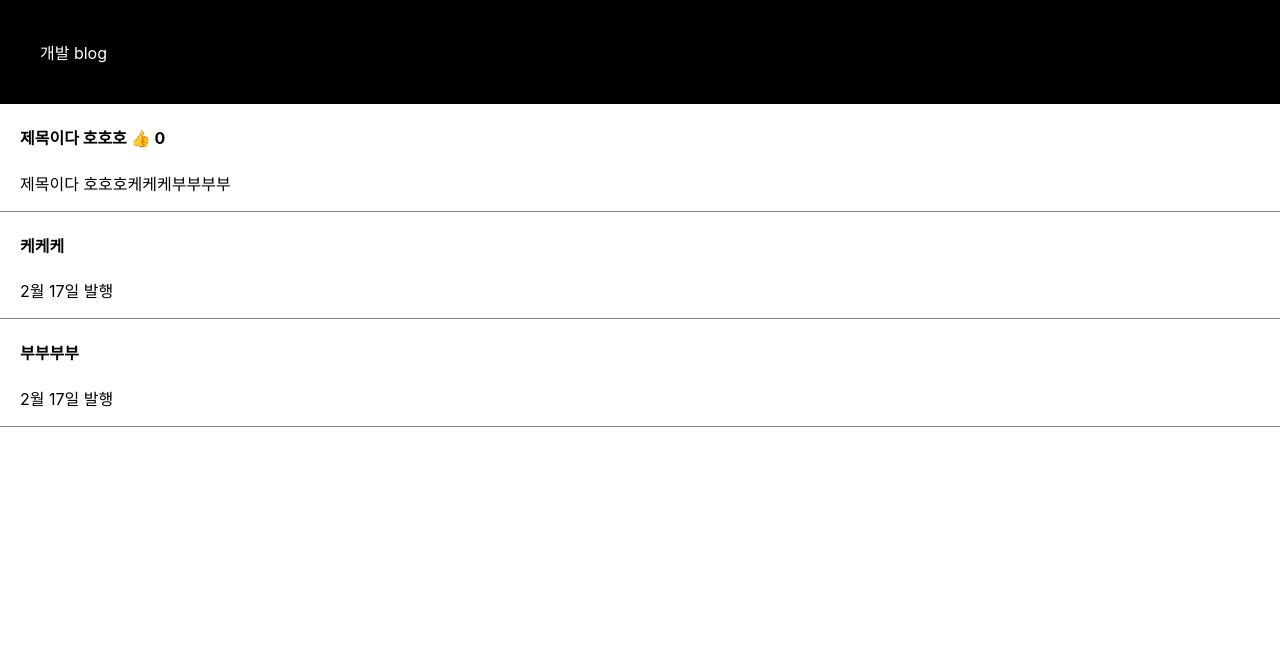
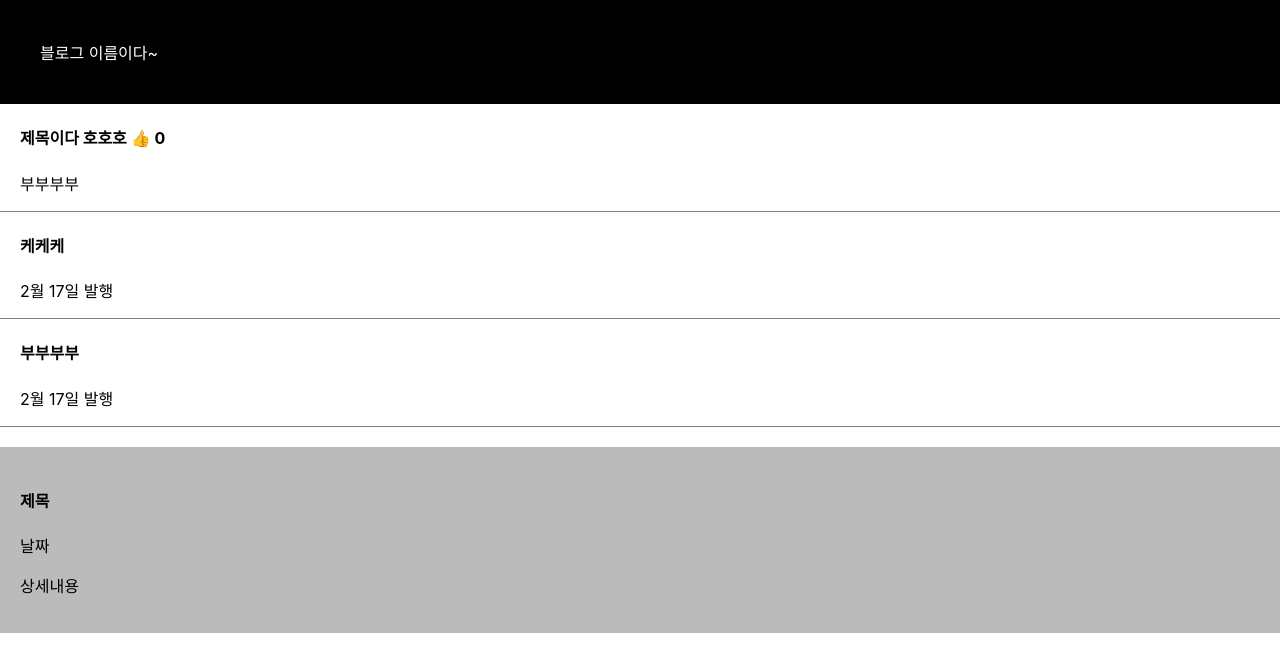
Before and after one commit to supermantoman/react-first, a React (Create React App) app in the folder blog/: page / in a window 1280 px wide. Shown: the top 672 px of the page. Built offline with nearby package versions, Linux system fonts and the light colour scheme.

Commit message:
모달창 레이아웃 디자인

```diff
--- a/blog/src/App.css
+++ b/blog/src/App.css
@@ -18,6 +18,13 @@ div {
   text-align : left;
   padding-left : 20px;
   border-bottom : 1px solid grey;
+}
+
+.modal{
+  margin-top : 20px;
+  padding : 20px;
+  background : #bbb;
+  text-align : left;
 }
 
 .App-logo {
--- a/blog/src/App.js
+++ b/blog/src/App.js
@@ -11,11 +11,11 @@ function App() {
   return (
     <div className="App">
       <div className="black-nav">
-        <div>개발 blog</div>
+        <div>블로그 이름이다~</div>
       </div>
       <div className="list">
         <h4>{title[0]} <span onClick={() => { 따봉바꾸기(따봉+1)}}>👍</span> {따봉} </h4>
-        <p>{title}</p>
+        <p>{title[2]}</p>
       </div>
       <div className="list">
         <h4>{title[1]}</h4>
@@ -25,7 +25,14 @@ function App() {
         <h4>{title[2]}</h4>
         <p>2월 17일 발행</p>
       </div>
+
+      <div className="modal">
+        <h4>제목</h4>
+        <p>날짜</p>
+        <p>상세내용</p>
+      </div>
     </div>
+
   );
 }
 
```
